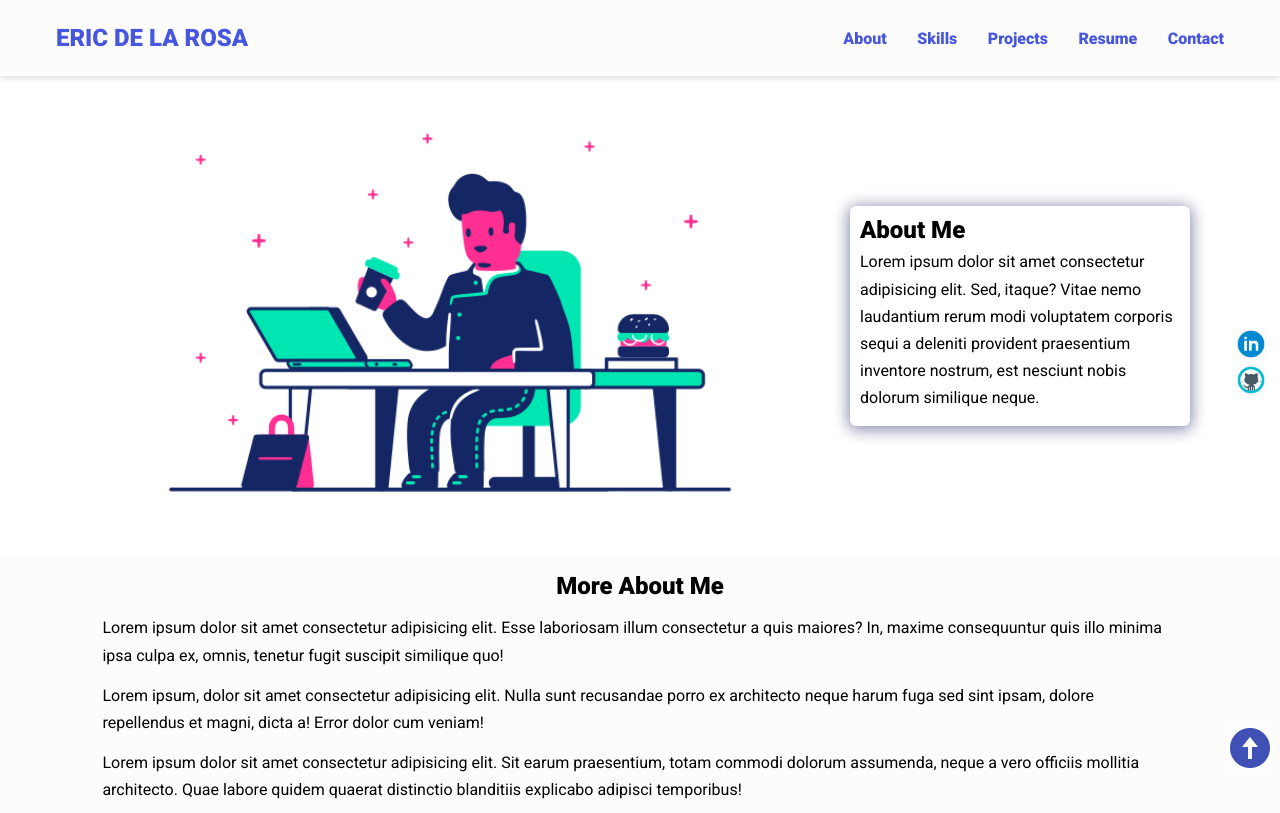
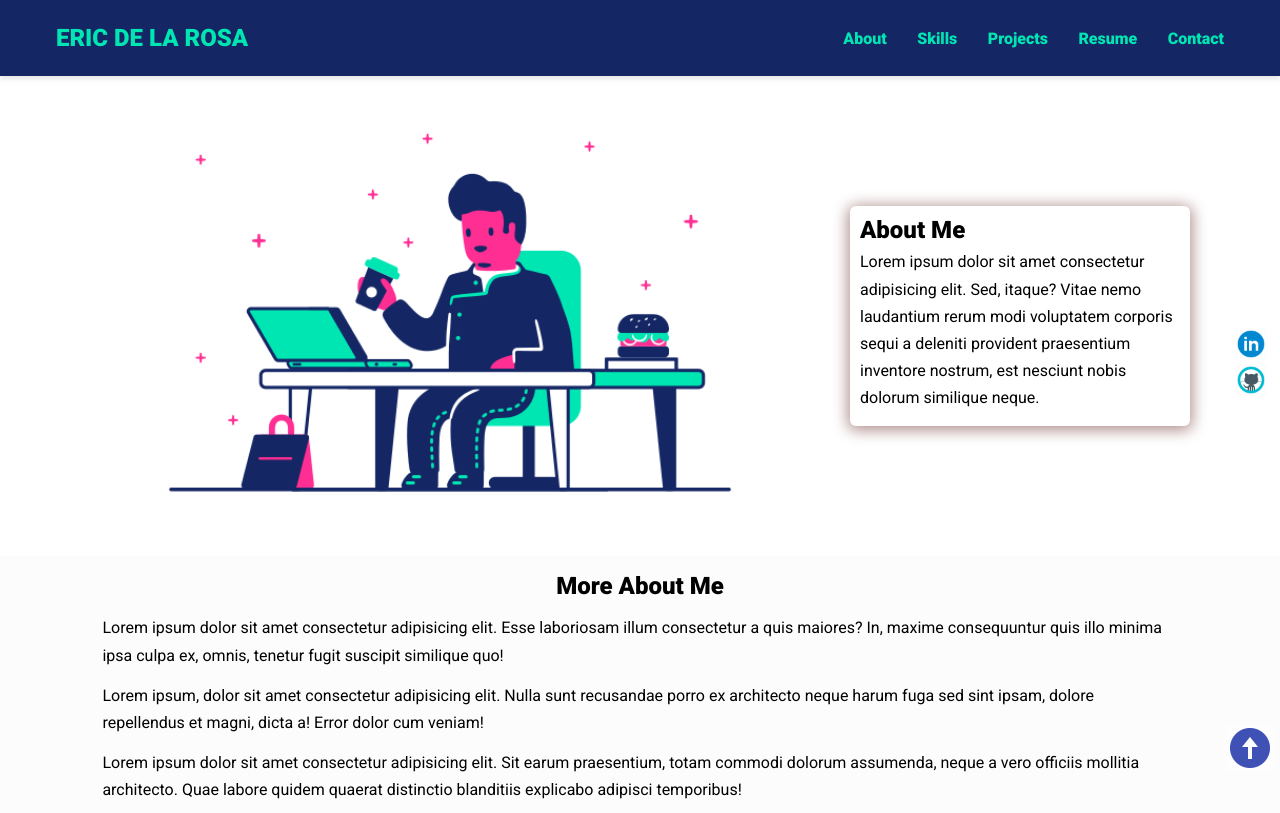
Before and after one commit to eric-delarosa/portfolio-page, a plain HTML site: page index.html in a window 1280 px wide. Shown: the top 813 px of the page. Drawn offline with nearby package versions, Linux system fonts and the light colour scheme.

Commit message:
Change color scheme

```diff
--- a/assets/css/style.css
+++ b/assets/css/style.css
@@ -1,4 +1,10 @@
 @import url("https://fonts.googleapis.com/css2?family=Roboto:ital,wght@0,400;0,900;1,700&display=swap");
+
+/*
+    blue color #142664
+    teal #00E6B3
+    pink #FF2E93
+*/
 
 /* Variables */
 :root{
@@ -7,10 +13,11 @@
     --bold-font: 700;
     --bolder-font: 900;
     --bg-color: #fcfcfc;
-    --primary-color: #4756df;
-    --secondary-color: #ff7235;
-    --primary-shadow: #8b8eaf;
-    --secondary-shadow: #a17a69;
+    --primary-color: #142664;
+    --secondary-color: #00E6B3;
+    --tertiary-color: #FF2E93;
+    --primary-shadow: #af8b8b;
+    --secondary-shadow: #6973a1;
     --bottom-margin: 0.5rem;
     --bottom-margin-2: 1rem;
     --line-height: 1.7rem;
@@ -56,22 +63,22 @@ nav {
     align-items: center;
     justify-content: space-between;
     padding: 1.5rem 3.5rem;
-    background-color: var(--bg-color);
+    background-color: var(--primary-color);
     box-shadow: 0 3px 5px rgba(0, 0, 0, 0.1);
 }
 
 nav h1 {
-    color: var(--primary-color);
+    color: var(--secondary-color);
 }
 
 nav a {
-    color: var(--primary-color);
+    color: var(--secondary-color);
     transition: var(--transition);
 }
 
 nav a:hover {
-    color: var(--secondary-color);
-    border-bottom: 2px solid var(--secondary-color);
+    color: var(--tertiary-color);
+    border-bottom: 2px solid var(--tertiary-color);
 }
 
 nav ul {
@@ -331,7 +338,7 @@ nav ul li {
 
 .input-field::placeholder {
     padding-left: 0.5rem;
-    color: var(--primary-color);
+    color: var(--tertiary-color);
 }
 
 
@@ -348,8 +355,8 @@ nav ul li {
 }
 
 .submit-btn:hover {
-    background-color: var(--primary-color);
-    border: 2px solid var(--primary-color);
+    background-color: var(--secondary-color);
+    border: 2px solid var(--secondary-color);
     cursor: pointer;
 }
 /* Contact END */
```
Also changed, not shown: assets/img/cherry-689.png (added), assets/img/cherry-933.png (added), assets/img/cherry-business-solutions.png (added), assets/img/cherry-man-eating-delivery-lunch-at-work.png (added), assets/img/cherry-working-from-home.png (added), assets/img/cyborg-man-works-remotely-on-a-virtual-computer.png (added), assets/img/eastwood-come-back-later (1).png (added), assets/img/eastwood-come-back-later.png (added), assets/img/eastwood-logged-out.png (added), assets/img/urban-line-man-with-coffee-to-go-sits-in-office-chair-and-works-on-laptop-with-several-parcels-around-him.png (added), 1 other file.
